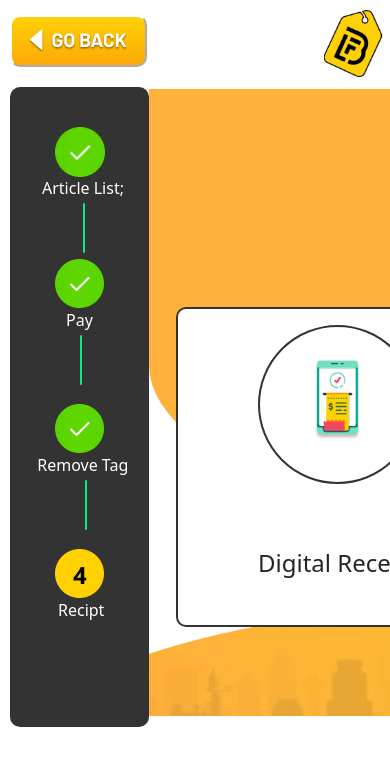
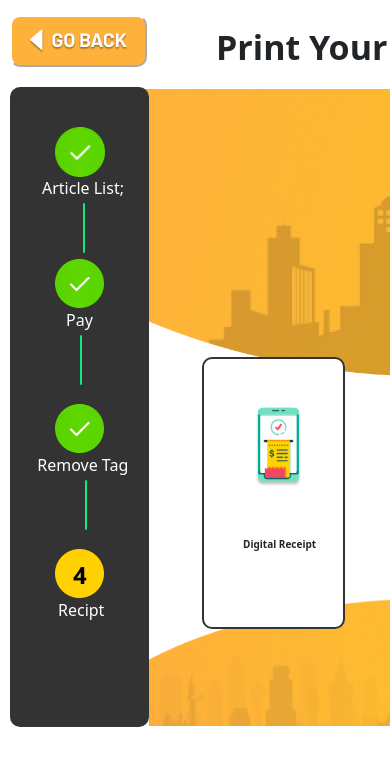
Before and after one commit to subodhrathour17/self-checkout, a React (Create React App) app: page /recipt in a window 390 px wide. Shown: the top 766 px of the page. Built offline with nearby package versions, Linux system fonts and the light colour scheme.

Commit message:
paymentUI_responsive_now

```diff
--- a/src/assets/images/index.js
+++ b/src/assets/images/index.js
@@ -34,9 +34,10 @@ import Digital from './digital-img.png';
 import PrintReciept from './print-img.png';
 import NoReciept from './noreceipt-img.png';
 import Number4 from './number4-y.png';
+import UpDesignImg from './up-design-new.png'
 
 export { Logo, BflGroupLogo, Merge, Vector2,
      Vector6, Vector1, Rectangle30, Young,
      Comp1, Girl, GoBack,Status,MaskGroup,Down,
-     Visa,Discover,MasterCard,GiftCard,Wallet,Line,Number1,Line2,Number2 ,Number3,Digital,PrintReciept,NoReciept,Number4
+     Visa,Discover,MasterCard,GiftCard,Wallet,Line,Number1,Line2,Number2 ,Number3,Digital,PrintReciept,NoReciept,Number4,UpDesignImg
     };
--- a/src/pages/payment/index.css
+++ b/src/pages/payment/index.css
@@ -5,7 +5,7 @@
     position: fixed;
 }
 .go-btn{
-    /* background-color: #FEB23B; */
+    background-color: #FEB23B;
     width: auto;
     margin-top: 15px;
     margin-left: 10px;
@@ -30,6 +30,7 @@
   .title {
     min-height: 59px;
     min-width: 439px;
+    margin-left: 13rem;
   }
 
   .bfl-logo{
@@ -100,17 +101,22 @@
      color: #ffff;
      margin-left: 3.5rem;
  }
-  .back-design {
-    align-items: center;
+  .back-design-main{
+    /* align-items: center;
     margin-top: 20px;
     min-width: 1500px;
-    margin-left: 22.5rem;
+    margin-left: 3rem;
     margin-bottom: 30rem;
-    /* border-radius: 10px; */
-    background-color:#FEB23B;
+    border-radius: 10px; */
+    /* background-color:#FEB23B;
     border-bottom-right-radius: 700%;
-    border-bottom-left-radius: 500%;
-    z-index: 2;
+    border-bottom-left-radius: 500%; */
+    /* z-index: 2; */
+    align-items: center;
+    margin-top: 11px;
+    min-width: 1500px;
+    margin-left: 1.7rem;
+    /* margin-bottom: 30rem; */
   }
   .top-image{
       margin-left: 10%;
@@ -125,19 +131,18 @@
   .cardmain{
       position: relative;
       display: flex;
-      justify-content: center;
-      align-items: center;
+      margin-left: -1.5rem;
   }
   .form-back{
     border-radius: 10px;
     border:  2px solid #333333;
     position: relative;
-    width: 20rem;
+    width: rem;
     height: 20rem;
     background-color: white;
     z-index: 18;
     margin-top: 15rem;
-    margin-left: 10rem;
+    margin-left: 1rem;
 
   }
   .p1{
@@ -212,3 +217,127 @@
     position: absolute;
     font-size: 1.5rem;
   }
+
+  @media (max-width: 768px) {
+    .card-s{
+      max-width: 688px;
+    }
+    .card-s .form-s-p{
+      left: -46px;
+    }
+    .card-s .card-design-all-s{
+      left: -53px;
+    }
+    .card-s .card-design-all-s-gift{
+      left: -51px;
+    }
+    .card-s .card-design-all-s-wallet{
+      left: -51px;
+    }
+    .form-s-p .text-s-h1{
+    left: -20px;
+    font-size: 19px;
+    font-weight: bold;
+    }
+    .form-s-p .text-s-h3{
+      left: -37px;
+      font-size: 19px;
+      font-weight: bold;
+      }
+      .form-s-p .text-s-h2{
+        left: -40px;
+        font-size: 19px;
+        font-weight: bold;
+        }
+        .background-img-s img{
+          width: 80rem;
+          padding-left: 225px;
+          top: 10px;
+
+        }
+        .Paytext-s-text .pa-tex-sc{
+          margin-left: -345px;
+        }
+        .Paytext-s-scr-text .bfl-lo-sc{
+         padding-left: -50rem;
+        }
+  }
+
+@media (max-width: 992px) {
+  .Paytext-M-text h1{
+    margin-left: 8rem;
+  }
+  .Paytext1 .bfl-logo-m{
+    left: -25rem;
+  }
+ .back-design-m-screen .top-image{
+  margin-left: -4rem;
+  margin-top: 16px;
+  }
+
+  .card-m .form-m{
+    margin-left: 19px;
+    width: 246px;
+  }
+  .card-m{
+    margin-left: 12rem;
+  }
+  .card-design-all-m{
+    left: -18px;
+  }
+  .card-design-all-m-gift{
+   left: -18px;
+  }
+  .card-design-all-m-wallet{
+    left: -18px;
+  }
+  .form-m-cd-text .tex-h1{
+    margin-left: 24px;
+    margin-top: 202px;
+}
+.form-m h3{
+  margin-left: 84px;
+  margin-top: 202px;
+}
+  .form-m h2{
+    margin-left: 97px;
+    margin-top: 202px;
+}
+
+
+}
+
+@media (max-width: 1400px) {
+   .Paytext-full-text span{
+    margin-left: -15rem;
+   }
+   .Paytext1 .bfl-logo-full{
+     margin-left: 72rem;
+   }
+  .card-full{
+    left: -3px;
+    width: 98rem;
+  }
+  .card-design-all-full{
+    margin-left: 3.9rem;
+  }
+  .card-design-all-full-gift{
+    margin-left: 3.9rem;
+  }
+  .card-design-all-full-w{
+    margin-left: 3.9rem;
+  }
+  .form-full h1{
+    left: -8px;
+    font-weight: bold;
+  }
+  .form-back-text-full h3{
+    left: -15px;
+    font-weight: bold;
+  }
+  .form-back-text-full h2{
+    left: -15px;
+    font-weight: bold;
+  }
+
+}
--- a/src/pages/reciept/index.css
+++ b/src/pages/reciept/index.css
@@ -16,20 +16,21 @@
 .img-goback{
     margin: 10px;
 }
-.Paytext1 {
+.Paytext1-r {
     display: flex;
     flex-direction: column;
     left: 600px;
-
+    margin-left: -29rem;
     min-height: 94px;
     position: fixed;
     top: 11px;
     width: 439px;
   }
 
-  .title {
+  .title-r {
     min-height: 59px;
     min-width: 439px;
+    margin-left: 30rem;
   }
 
   .bfl-logo{
@@ -106,28 +107,27 @@
     align-items: center;
     margin-top: 11px;
     min-width: 1500px;
-    margin-left: 9.9rem;
+    margin-left: -9rem;
     margin-bottom: 30rem;
-    background-color:#FEB23B;
-    border-bottom-right-radius: 700%;
-    border-bottom-left-radius: 500%;
-    z-index: 2;
+
+
   }
   .top-image{
       margin-left: 10%;
   }
 
-  .down-design {
-    margin-top: -1.6rem;
+  .down-design-r{
+    margin-top: -1.5rem;
     margin-left: 139px;
     height: 120px;
-    width: 1288px;
+    width: 1600px;
   }
   .cardmain{
       position: relative;
-      display: flex;
-      justify-content: center;
-      align-items: center;
+      /* display: flex; */
+      /* justify-content: center;
+      align-items: center; */
+      margin-top: -2rem;
   }
   .form-back{
     border-radius: 10px;
@@ -137,10 +137,11 @@
     height: 20rem;
     background-color: white;
     /* z-index: 18; */
-    margin-top: 15rem;
-    margin-left: 11rem;
+    /* margin-top: 15rem; */
+    margin-left: 11.5rem;
 
   }
+
   .cardmain :hover{
     background-color: #FEB23B;
 
@@ -174,7 +175,7 @@
     align-self: center;
     height: 80px;
   }
-  .text1 h1{
+  .text1-d h1{
     align-items: center;
     margin-left: 5rem;
   }
@@ -195,15 +196,155 @@
     width: 85px;
   }
 @media (max-width: 768px) {
+ .form-backsmall{
+  max-width: 155px;
+  top: 27px;
+  /* max-height: 17rem;
+  display: flex;
+  flex-direction: row;
+  left: 10px; */
+}
+.card-small{
 
+ flex-direction: row;
+ margin-left: 41px;
+}
+.png-small{
+
+  width: 79px;
+}
+.print-small{
+  width: 79px;
+}
+.no-re-small{
+  width: 79px;
+}
+.text1-d h1{
+  font-size: 10px;
+  font-weight: bolder;
+  top: 4px;
+}
+.text1-d h3{
+  font-size: 10px;
+  font-weight: bolder;
+}
+.form-backsmall h2{
+  font-size: 1;
+  font-weight: bold;
+}
+.Paytext1-r h1 {
+  margin-top: 1rem;
+  margin-left: 5rem;
+  left: 190px;
+  font-size: 34px;
+  font-weight: bold;
+}
+.Paytext1-r-s img {
+  left: -12rem;
+}
+}
+
+@media (max-width: 992px) {
+  .Paytext1-r img{
+    margin-left: 45rem;
+  }
+  .back-design{
+    margin-left: 31rem;
+    margin-top: -5px;
+    margin-right: 1rem;
+  }
+  .back-design img{
+      width: 57%;
+      margin-left: -31rem;
+  }
+
+.form-back{
+  margin-top: 295px;
+  width: 17rem;
+  height: 17rem;
+  margin-left: 3rem;
+  left: -29px;
+ }
+ .png-all-dig img{
+   margin-left: -50px;
+   /* border: 3px solid black; */
+   border-radius: 10px;
+   margin-top: -0.9px;
+ }
+ .print-all-print img{
+  margin-left: -50px;
+  /* border: 3px solid black; */
+  width: 69px;
+  border-radius: 10px;
+  margin-top: -0.9px;
+ }
+ .p-card h1 {
+  left: -12px;
+  margin-top: 175px;
+}
+.text3 h2 {
+  left: -18px;
+  font-size: 23px;
+  margin-top: 175px;
+  top: -43px;
+}
+.text2 h3 {
+  left: -19px;
+  /* margin-top: 175px; */
+  top: -43px;
+}
+ .no-all-receipt img{
+  margin-left: -50px;
+  /* border: 3px solid black; */
+  width: 85px;
+  border-radius: 10px;
+  margin-top: -0.9px;
+ }
+ .png-all{
+   border: none;
+ }
+.title-r{
+  margin-top: 1rem;
+  margin-left: 12rem;
+  left: 190px;
+  font-size: 34px;
+  font-weight: bold;
+}
+.down-design-r{
+  margin-top: -1.5rem;
+  margin-left: 139px;
+  height: 128px;
+  width: 848px;
+}
 
 }
 
-@media (max-width: 992px) {
-
-}
 
 @media (max-width: 1400px) {
-
-
+  .cardmain{
+    padding-right: 10%;
+  }
+ .form-backbig{
+   margin-left: 190px;
 }
+.png-all{
+  margin-left: 60px;
+}
+.text1-1400 h1{
+  margin-left: 51px;
+}
+.text2 h3{
+  margin-top: 220px;
+  margin-left: 4rem;
+}
+.text3 h2{
+  margin-top: 220px;
+  margin-left: 1.4rem;
+}
+.Paytext1-r{
+  margin-left: -29rem;
+}
+.title{
+  margin-left: 30rem;
+}
+}
--- a/src/pages/reciept/recipt.js
+++ b/src/pages/reciept/recipt.js
@@ -1,7 +1,7 @@
 import React ,{ Fragment, useState } from 'react'
 
 import {BflGroupLogo,
-    GoBack,Status,MaskGroup,Down,Line,Digital,PrintReciept,NoReciept,Number4
+    GoBack,Status,MaskGroup,Down,Line,Digital,PrintReciept,NoReciept,Number4,UpDesignImg
 } from "../../assets/images";
 import "./index.css";
 import DegitalReceiptOpen from '../../popup/digital-receipt'
@@ -11,8 +11,8 @@ const Recipt = () => {
   return (
     <Fragment>
       <section className="payment">
-      <div className="gobutton-btn text-left pt-10 ">
-        <button className='go-btn  login-color'  type="submit"><img src={GoBack} alt="vector" className="img-goback" /></button>
+      <div className="gobutton-btn ">
+        <button className='go-btn'  type="submit"><img src={GoBack} alt="vector" className="img-goback" /></button>
         <Paytext1 />
         <StatusTick/>
         <Cards/>
@@ -27,8 +27,8 @@ export default Recipt
 
 function Paytext1() {
     return (
-      <div className="Paytext1 ">
-        <h1 className="title ">
+      <div className="Paytext1-r Paytext1-r-s">
+        <h1 className="title-r title-small">
           <span>Print Your Receipt</span>
         </h1>
         <img className="bfl-logo" src={BflGroupLogo} />
@@ -68,15 +68,14 @@ function Paytext1() {
   function UpDesign() {
     return (
       <div className="back-design">
-        <img className='top-image' src={MaskGroup} />
-
+        <img className='top-image' src={UpDesignImg} />
       </div>
     );
   }
   function DownDesign() {
     return (
-    <div className="downdesign">
-    <img className="down-design " src={Down}/>
+    <div className="downdesign downdesign-992 ">
+    <img className="down-design-r" src={Down}/>
 
     </div>
 
@@ -94,28 +93,26 @@ function Paytext1() {
     setShow(true);
   };
   return (
-    <div className='cardmain'>
-      <div className="form-back text1" onClick={handleOpen}>
+    <div className='cardmain p-card  card-small'>
+      <div className="form-back form-backbig text1-d text1-1400 form-backsmall " onClick={handleOpen}>
         <h1>Digital Receipt</h1>
-      <div className="png-all">
-        <img className="digital-img" src={Digital} />
+          <div className="png-all png-all-dig png-small ">
+            <img className="digital-img digital-small" src={Digital} />
+            </div>
         </div>
+      <div className="form-back text1-d text2 form-backsmall ">
+        <h3>Print Receipt</h3>
+          <div className="png-all print-all-print print-small">
+          <img
+            className="print-reciept"
+            src={PrintReciept}
+            />
         </div>
-    <div className="form-back text2">
-        <h3>Print Receipt</h3>
-      <div className="png-all">
-      <img
-        className="print-reciept"
-        src={PrintReciept}
-        />
-
-
     </div>
 
-    </div>
-    <div className="form-back text3">
+    <div className="form-back text1-d text3 form-backsmall">
         <h2 className='wallet-text'>I Don’t want Receipt</h2>
-      <div className="png-all">
+      <div className="png-all no-all-receipt no-re-small">
       <img
         className="no-reciept"
         src={NoReciept}
@@ -124,6 +121,7 @@ function Paytext1() {
     </div>
 
     </div>
+
     <DegitalReceiptOpen show={show} handleClose={handleClose}/>
           </div>
     )
```
Also changed, not shown: src/pages/payment/payment.js (+19 -19 lines), src/assets/images/up-design-new.png (added).
